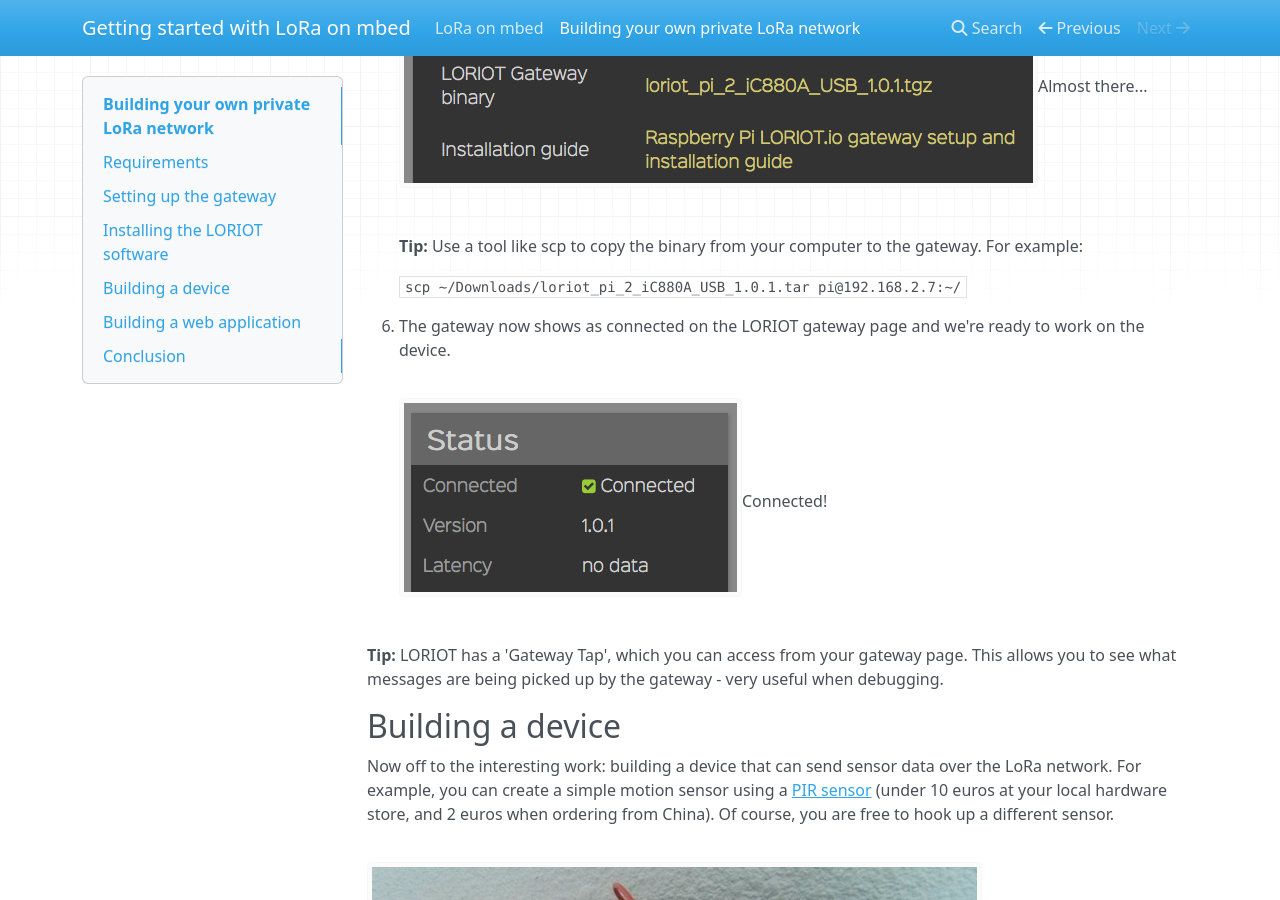
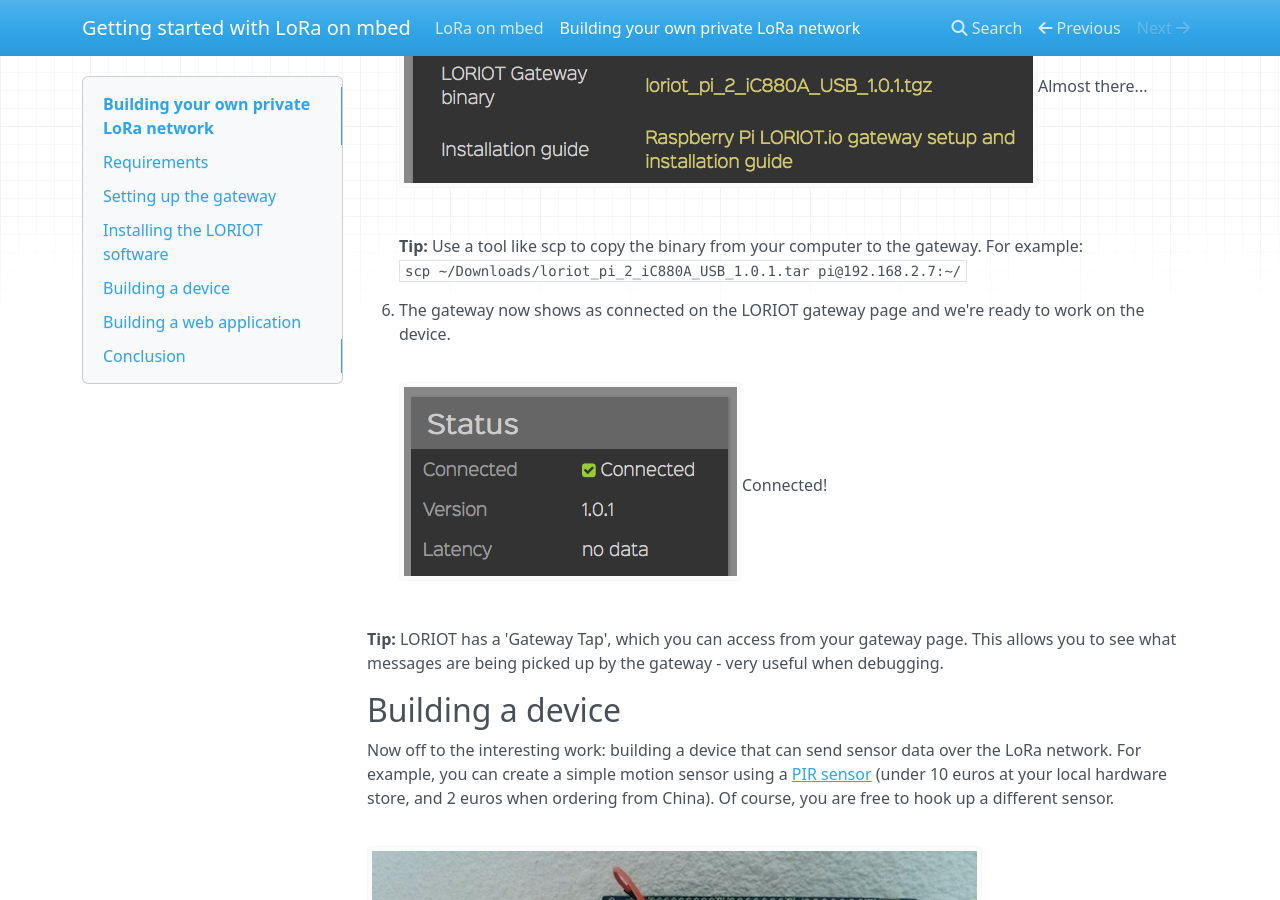
Before and after one commit to ARMmbed/lora-docs, an MkDocs documentation site: the page built from docs/intro-to-lora.md, in a window 1280 px wide and 900 px high, scrolled down 4740 px. Built offline with MkDocs 1.6.1, drawn with Linux system fonts in a browser that asks for light colours; nearby versions of some CDN libraries; old or Windows-style settings are respelled for this version of MkDocs.

Commit message:
Trying to put the code in the tip

```diff
--- a/docs/intro-to-lora.md
+++ b/docs/intro-to-lora.md
@@ -133,10 +133,7 @@
 
     <span class="images">![Almost there...](assets/lora3.png)<span>Almost there...</span></span>
 
-	<span class="tips">**Tip:** Use a tool like scp to copy the binary from your computer to the gateway. For example:
-
-    ``scp ~/Downloads/loriot_pi_2_iC880A_USB_1.0.1.tar pi@192.168.2.7:~/``
-</span>
+	<span class="tips">**Tip:** Use a tool like scp to copy the binary from your computer to the gateway. For example: </br>``scp ~/Downloads/loriot_pi_2_iC880A_USB_1.0.1.tar pi@192.168.2.7:~/``</span>
 
 1. The gateway now shows as connected on the LORIOT gateway page and we're ready to work on the device.
 
```
